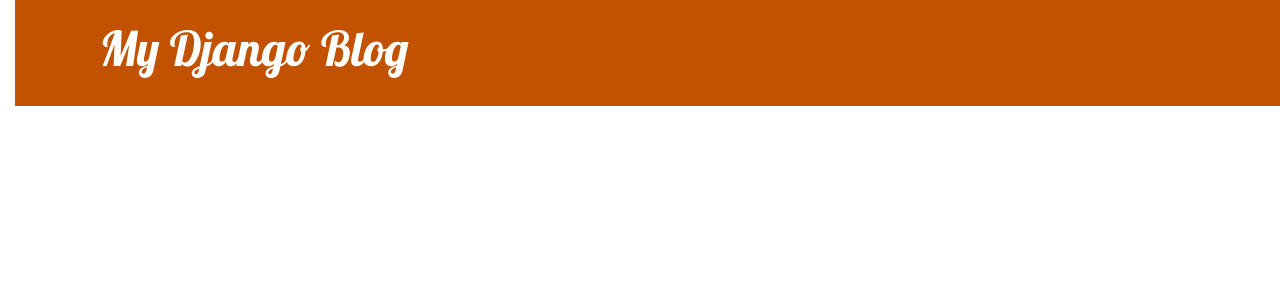
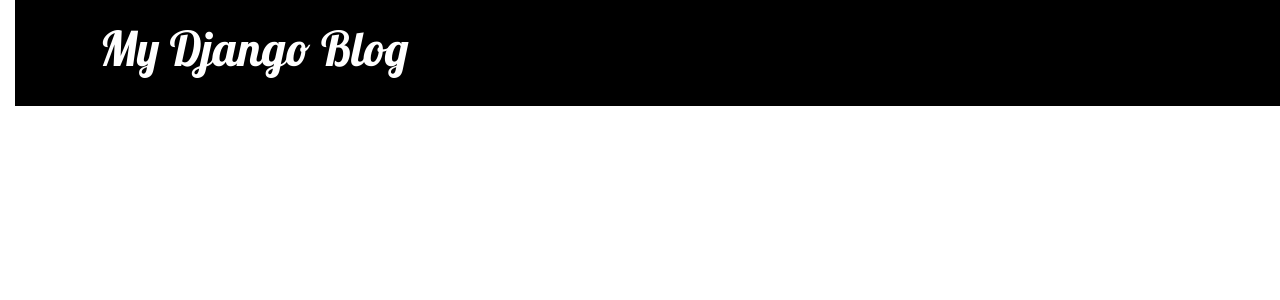
Before and after one commit to kmoagi/my-first-blog, a Django app: page / in a window 1280 px wide. Shown: the top 300 px of the page. Run offline with Django 3.2, Linux system fonts and the light colour scheme; data that the repository does not hold is empty.

Commit message:
styled with background and nav bar color

```diff
--- a/blog/static/css/blog.css
+++ b/blog/static/css/blog.css
@@ -1,5 +1,6 @@
 body {
     padding-left: 15px;
+    backround-color: #fffff;
 }
 
 h1 a, h2 a {
@@ -7,7 +8,7 @@ h1 a, h2 a {
     font-family: 'Lobster';
 }
 .page-header {
-    background-color: #C25100;
+    background-color: #000000;
     margin-top: 0;
     margin-bottom: 40px;
     padding: 20px 20px 20px 40px;
```
